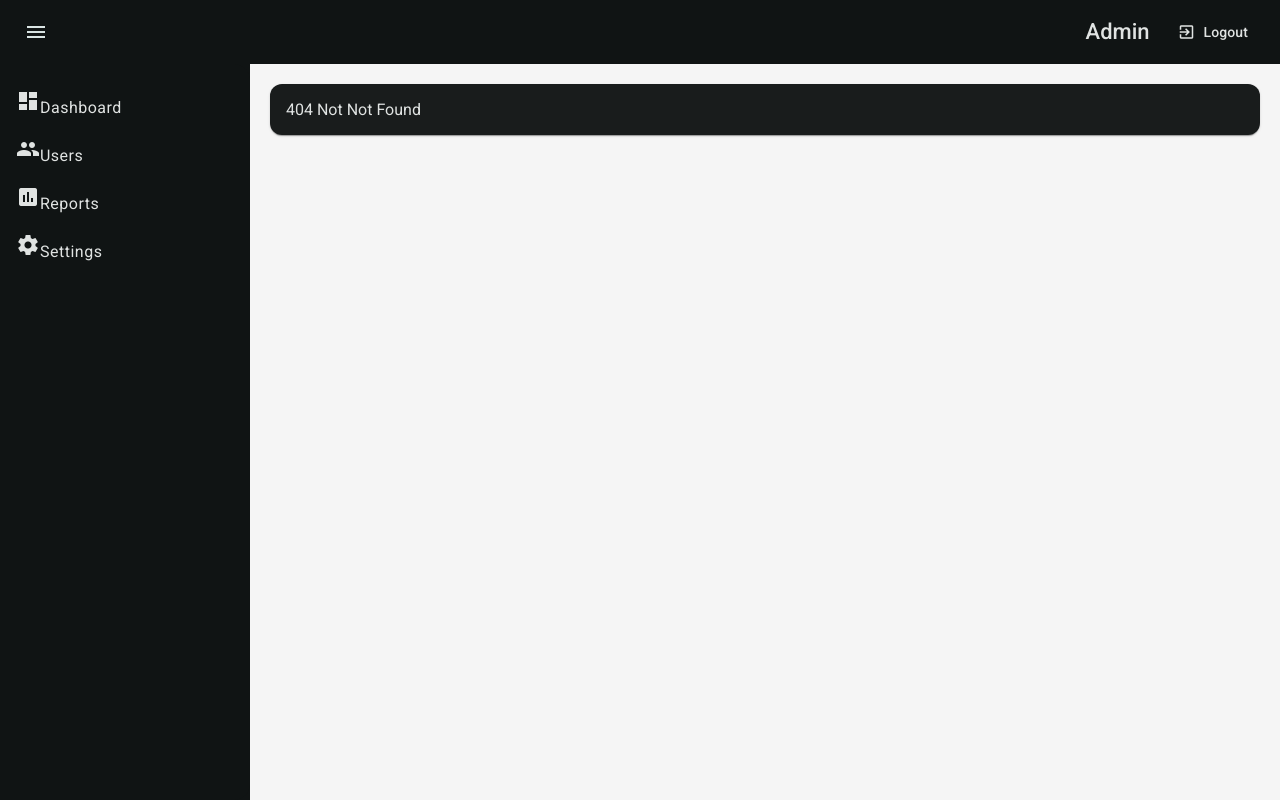
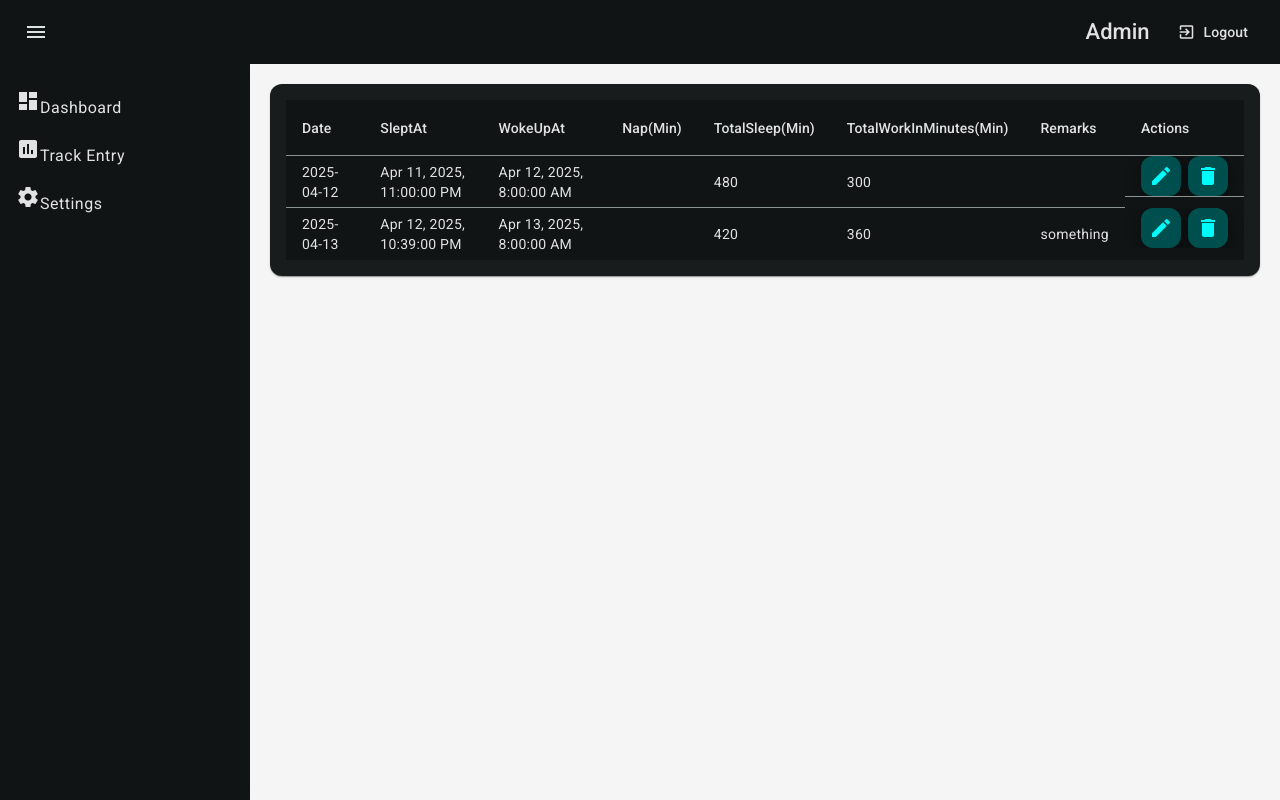
Before and after one commit to rd003/TrackerNTaskMgr, an Angular app in the folder client/: page /track-entry in a window 1280 px wide. Before the commit this address had no page. Built offline with nearby package versions, Linux system fonts and the light colour scheme.

Commit message:
feat: TrackEntry List Output entries

```diff
--- a/client/src/app/app.routes.ts
+++ b/client/src/app/app.routes.ts
@@ -1,9 +1,14 @@
 import { Routes } from '@angular/router';
 import { DashboardComponent } from './dashboard.component';
 
-export const routes: Routes = [{
+export const routes: Routes = [
+    {
     path:"dashboard",
     component: DashboardComponent
+    },
+    {
+       path:"track-entry",
+       loadComponent: ()=>import("./track-entry/track-entry.component").then(a=>a.TrackEntryComponent)
     },
     {
         path:"",
--- a/client/src/app/layout/nav.component.ts
+++ b/client/src/app/layout/nav.component.ts
@@ -1,6 +1,7 @@
 import { Component } from "@angular/core";
 import { MatIconModule } from "@angular/material/icon";
 import { MatListModule } from "@angular/material/list";
+import { RouterModule } from "@angular/router";
 
 @Component({
     selector:"app-nav-component",
@@ -8,6 +9,7 @@ import { MatListModule } from "@angular/material/list";
     imports:[
     MatIconModule,
     MatListModule,
+    RouterModule
     ],
     template:`
     <mat-nav-list>
@@ -15,13 +17,9 @@ import { MatListModule } from "@angular/material/list";
          <mat-icon>dashboard</mat-icon>
          <span class="nav-link-text">Dashboard</span>
        </a>
-       <a mat-list-item routerLink="/users">
-         <mat-icon>people</mat-icon>
-         <span class="nav-link-text">Users</span>
-       </a>
-       <a mat-list-item routerLink="/reports">
+       <a mat-list-item routerLink="/track-entry">
          <mat-icon>assessment</mat-icon>
-         <span class="nav-link-text">Reports</span>
+         <span class="nav-link-text">Track Entry</span>
        </a>
        <a mat-list-item routerLink="/settings">
          <mat-icon>settings</mat-icon>
--- a/client/src/app/track-entry/data/track-entry.service.ts
+++ b/client/src/app/track-entry/data/track-entry.service.ts
@@ -3,7 +3,7 @@ import { environment } from "../../../environments/environment.development";
 import { HttpClient } from "@angular/common/http";
 import { TrackEntryReadModel } from "./track-entry-read.model";
 import { Observable } from "rxjs";
-import { TrackEntryCreateModel, TrackEntryUpdateModel } from "./track-entry-create.model.ts";
+import { TrackEntryCreateModel, TrackEntryUpdateModel } from "./track-entry-create.model";
 
 @Injectable({
  providedIn:"root"
--- /dev/null
+++ b/client/src/app/track-entry/track-entry.component.ts
@@ -0,0 +1,47 @@
+import { Component } from "@angular/core";
+import { TrackEntryReadModel } from "./data/track-entry-read.model";
+import { TrackEntryListComponent } from "./ui/track-entry-list.component";
+
+@Component({
+  selector: 'app-track-entry',
+  standalone:true,
+  imports: [TrackEntryListComponent],
+  template:`
+   <app-track-entry-list [dataSource]="trackEntries" (editTrackEntry)="onEdit($event)" (deleteTrackEntry)="onDelete($event)"/>
+  `,
+  styles:[]
+})
+
+export class TrackEntryComponent
+{
+    trackEntries:TrackEntryReadModel[] = [
+        {
+            trackEntryId:1,
+            totalSleepInMinutes:480,
+            totalWorkInMinutes:300,
+            napInMinutes:null,
+            entryDate:"2025-04-12",
+            sleptAt:"2025-04-11T23:00",
+            wokeUpAt:"2025-04-12T08:00",
+            trackEntryRemark:null,
+        },
+        {
+            trackEntryId:2,
+            totalSleepInMinutes:420,
+            totalWorkInMinutes:360,
+            napInMinutes:null,
+            entryDate:"2025-04-13",
+            sleptAt:"2025-04-12T22:39",
+            wokeUpAt:"2025-04-13T08:00",
+            trackEntryRemark:"something",
+        }
+    ];
+
+   onEdit(trackEntryRead:TrackEntryReadModel){
+       console.log(trackEntryRead);
+   }
+
+   onDelete(trackEntryRead:TrackEntryReadModel){
+     console.log(trackEntryRead);
+   }
+}
--- /dev/null
+++ b/client/src/app/track-entry/ui/track-entry-list.component.ts
@@ -0,0 +1,94 @@
+import { Component, EventEmitter, Input, Output } from "@angular/core";
+import { MatTableModule } from "@angular/material/table";
+import { TrackEntryReadModel } from "../data/track-entry-read.model";
+import { MatButtonModule } from "@angular/material/button";
+import { getMatIconFailedToSanitizeUrlError, MatIconModule } from "@angular/material/icon";
+import { DatePipe } from "@angular/common";
+
+@Component({
+    selector:'app-track-entry-list',
+    standalone:true,
+    imports:[MatTableModule,MatButtonModule,MatIconModule,DatePipe],
+    template:`
+    <table mat-table [dataSource]="dataSource" class="mat-elevation-z8">
+
+<!-- Date Column -->
+<ng-container matColumnDef="entryDate">
+  <th mat-header-cell *matHeaderCellDef> Date </th>
+  <td mat-cell *matCellDef="let element"> {{element.entryDate}} </td>
+</ng-container>
+
+<!-- SleptAt Column -->
+<ng-container matColumnDef="sleptAt">
+  <th mat-header-cell *matHeaderCellDef> SleptAt </th>
+  <td mat-cell *matCellDef="let element"> {{element.sleptAt | date:'medium'}} </td>
+</ng-container>
+
+<!-- WokeUpAt Column -->
+<ng-container matColumnDef="wokeUpAt">
+  <th mat-header-cell *matHeaderCellDef> WokeUpAt </th>
+  <td mat-cell *matCellDef="let element"> {{element.wokeUpAt | date:'medium'}} </td>
+</ng-container>
+
+<!-- Nap In Minutes Column -->
+<ng-container matColumnDef="napInMinutes">
+  <th mat-header-cell *matHeaderCellDef> Nap(Min) </th>
+  <td mat-cell *matCellDef="let element"> {{element.napInMinutes}} </td>
+</ng-container>
+
+<!-- totalSleepInMinutes Column -->
+<ng-container matColumnDef="totalSleepInMinutes">
+  <th mat-header-cell *matHeaderCellDef> TotalSleep(Min) </th>
+  <td mat-cell *matCellDef="let element"> {{element.totalSleepInMinutes}} </td>
+</ng-container>
+
+<!-- totalWork Column -->
+<ng-container matColumnDef="totalWorkInMinutes">
+  <th mat-header-cell *matHeaderCellDef> TotalWorkInMinutes(Min) </th>
+  <td mat-cell *matCellDef="let element"> {{element.totalWorkInMinutes}} </td>
+</ng-container>
+
+<!-- Remarks -->
+<!-- TODO: Remarks can be very large, it is better to display it in separate component -->
+
+<ng-container matColumnDef="trackEntryRemark">
+  <th mat-header-cell *matHeaderCellDef> Remarks </th>
+  <td mat-cell *matCellDef="let element"> {{element.trackEntryRemark}} </td>
+</ng-container>
+
+<!-- Actions -->
+
+<ng-container matColumnDef="action">
+  <th mat-header-cell *matHeaderCellDef> Actions </th>
+  <td mat-cell *matCellDef="let element" style="display: flex;gap:7px;">
+  <button mat-mini-fab aria-label="edit-entry">
+     <mat-icon>edit</mat-icon>
+  </button>
+  <button mat-mini-fab aria-label="delete-entry">
+     <mat-icon>delete</mat-icon>
+  </button>
+  </td>
+</ng-container>
+
+<tr mat-header-row *matHeaderRowDef="displayedColumns"></tr>
+<tr mat-row *matRowDef="let row; columns: displayedColumns;"></tr>
+</table>
+    `,
+    styles:[]
+})
+
+export class TrackEntryListComponent
+{
+  displayedColumns = ["entryDate","sleptAt","wokeUpAt","napInMinutes","totalSleepInMinutes","totalWorkInMinutes","trackEntryRemark","action"];
+  @Input({required:true}) dataSource!:TrackEntryReadModel[];
+  @Output() editTrackEntry = new EventEmitter<TrackEntryReadModel>();
+  @Output() deleteTrackEntry = new EventEmitter<TrackEntryReadModel>();
+
+  onTrackEntryEdit(data:TrackEntryReadModel){
+      this.editTrackEntry.emit(data);
+  }
+
+  onTrackEntryDelete(data:TrackEntryReadModel){
+    this.deleteTrackEntry.emit(data);
+  }
+}
```
Also changed, not shown: client/src/app/track-entry/data/track-entry-create.model.ts (renamed from client/src/app/track-entry/data/track-entry-create.model.ts.ts). Lines whose indentation alone changed are shown as unchanged.
